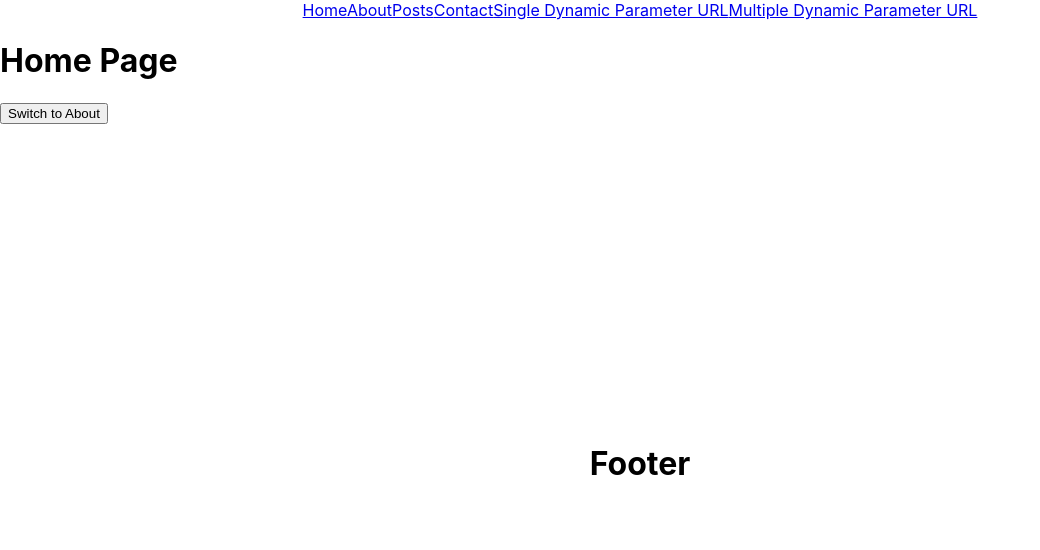
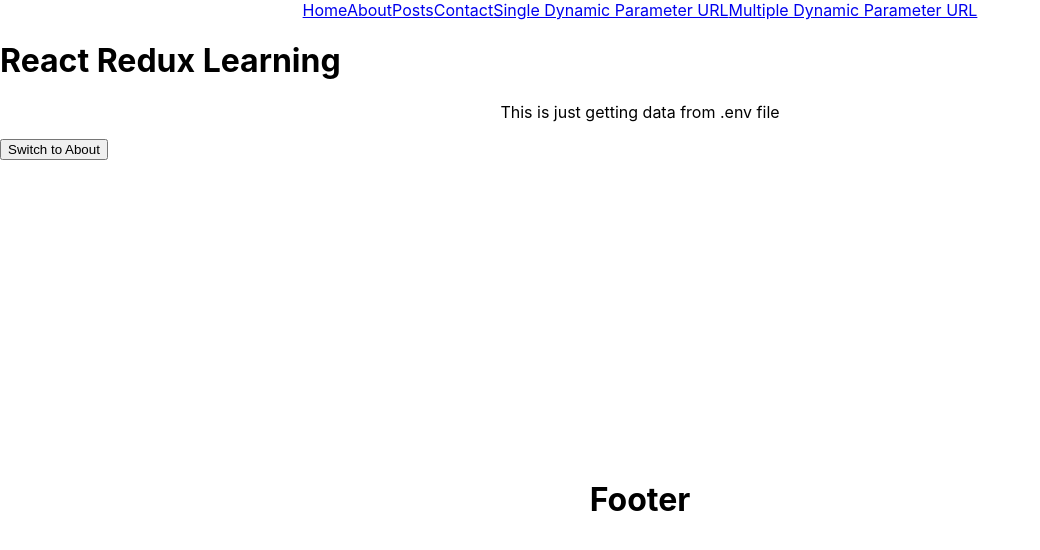
Before and after one commit to warispersonal/react-router-redux-practice, a React (Create React App) app: page / in a window 1280 px wide. Shown: the top 550 px of the page, without its empty margins (0-1040 px from the left). Built offline with nearby package versions, Linux system fonts and the light colour scheme; no server answers.

Commit message:
how to change default port & how to use .env file

```diff
--- a/src/component/Home/Home.js
+++ b/src/component/Home/Home.js
@@ -3,9 +3,11 @@
 
 class Home extends Component {
     render() {
+        const  {REACT_APP_SECRET_NAME, REACT_APP_TITLE} = process.env
         return (
             <div>
-                <h1>Home Page</h1>
+                <h1>{REACT_APP_TITLE}</h1>
+                <p style={{textAlign: 'center'}}>{REACT_APP_SECRET_NAME}</p>
                 <ProgmaticallyChangeRoute />
             </div>
         );
```
Also changed, not shown: 1 other file (tests, documents, lock files or other folders).
